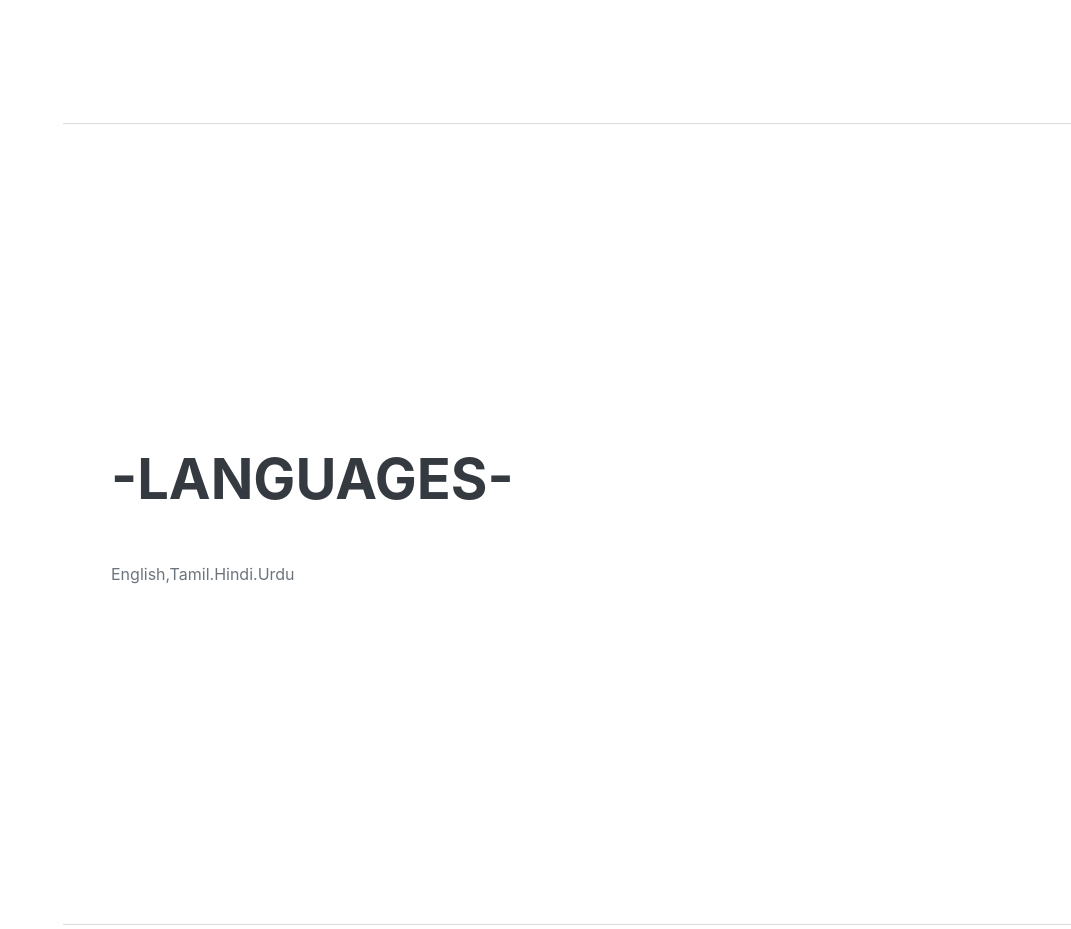
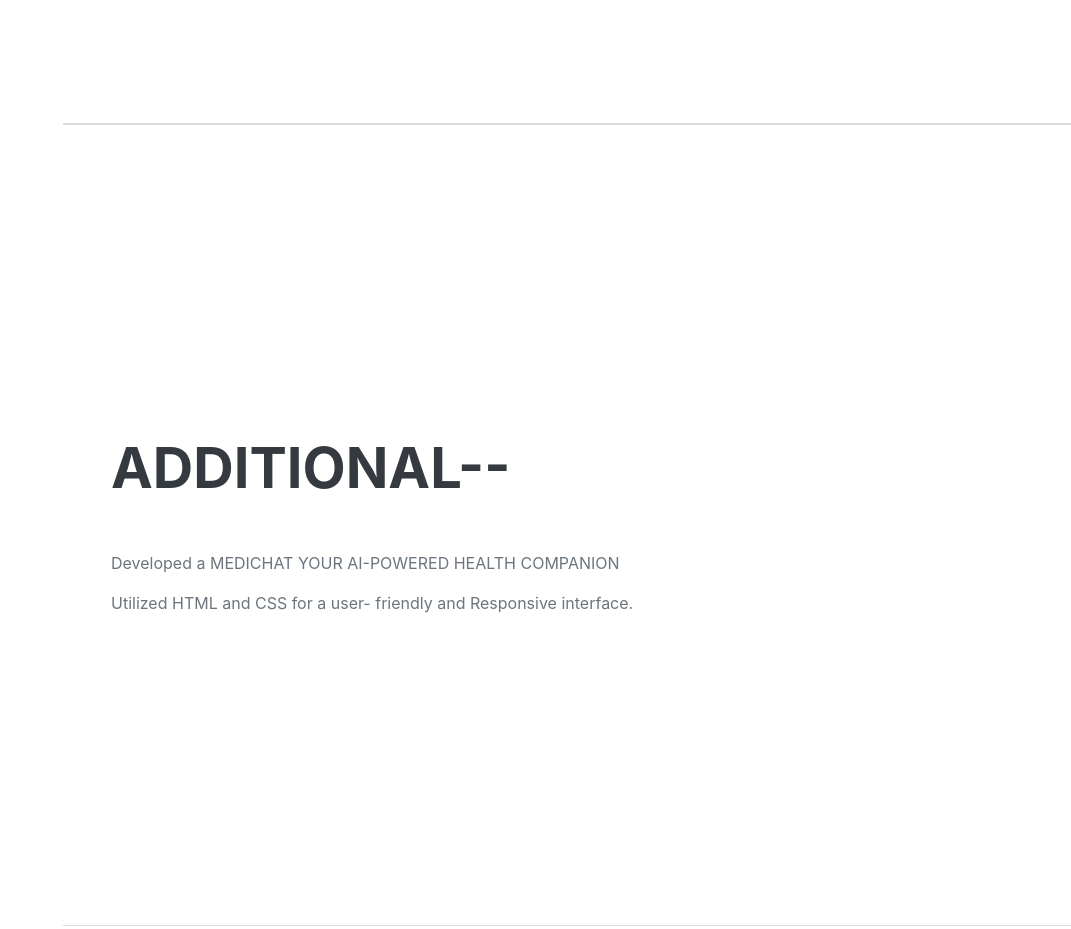
Before and after one commit to munzeera07/portfolio, a plain HTML site: page index.html in a window 1280 px wide. Shown: the part 3080-4009 px from the top of the page, without its empty margins (209-1280 px from the left). Drawn offline with nearby package versions, Linux system fonts and the light colour scheme; a web font is replaced by a local one.

Commit message:
Update index.html

```diff
--- a/index.html
+++ b/index.html
@@ -140,6 +140,16 @@
                 </div>
             </section>
             <hr class="m-0" />
+            <hr class="m-0" />
+            <!-- additional-->
+            <section class="resume-section" id="interests">
+                <div class="resume-section-content">
+                    <h2 class="mb-5">additional--</h2>
+                    <p> Developed a MEDICHAT YOUR AI-POWERED HEALTH COMPANION</p>
+                    <p class="mb-0"> Utilized HTML and CSS for a user- friendly and Responsive interface.</p>
+                </div>
+            </section>
+            <hr class="m-0" />
              <!-- LANGUAGES-->
              <section class="resume-section" id="interests">
                 <div class="resume-section-content">
```
